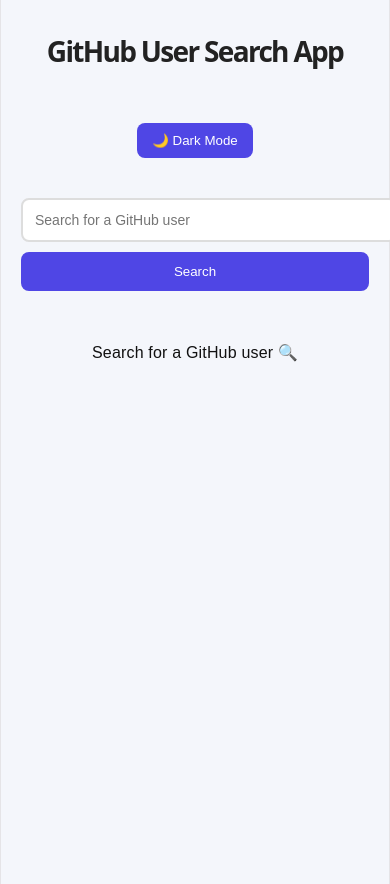
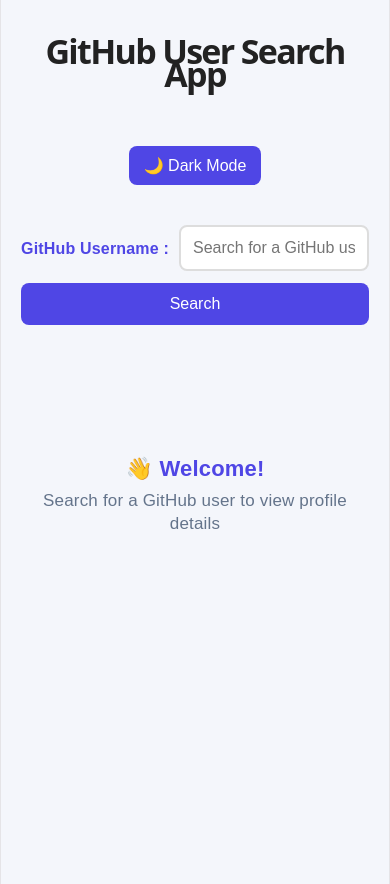
Before and after one commit to safaaAlnhal-cloud/github-search-app, a React (Vite) app: page / in a window 390 px wide. Built offline with nearby package versions, Linux system fonts and the light colour scheme.

Commit message:
feat: add theme persistence with useTheme hook

```diff
--- a/src/App.css
+++ b/src/App.css
@@ -11,23 +11,64 @@
   min-height: 100vh;
   background: #f4f6fb;
   color: #111;
+
+
+  font-size: 18px;
 }
 
 .title {
-  font-size: 40px;
+  font-size: 48px;
   font-weight: bold;
   margin-bottom: 60px;
   color: #222;
+}
+.empty-state {
+  text-align: center;
+  margin-top: 40px;
+  padding: 20px;
+  color: #64748b;
+}
+
+.empty-state h3 {
+  font-size: 22px;
+  margin-bottom: 8px;
+  color: #4f46e5;
+}
+.error-box {
+  background: #fee2e2;
+  color: #991b1b;
+  padding: 12px 16px;
+  border-radius: 8px;
+  margin-top: 10px;
+  font-weight: 500;
+}
+.loading {
+  margin-top: 15px;
+  font-weight: 500;
+  color: #4f46e5;
 }
 
 /* =======================
    SEARCH BOX
 ======================= */
-
 .search-box {
   display: flex;
+  gap: 12px;
+  align-items: center;
+  margin-bottom: 50px;
+}
+
+.input-group {
+  display: flex;
+  align-items: center;
   gap: 10px;
-  margin-bottom: 50px;
+}
+
+.input-label {
+  font-size: 16px;
+  font-weight: 600;
+  color: #4f46e5;
+  white-space: nowrap;
 }
 
 .search-box input {
@@ -35,24 +76,24 @@
   width: 280px;
   border: 2px solid #ddd;
   border-radius: 8px;
-  font-size: 14px;
+  font-size: 16px;
   outline: none;
   transition: 0.2s;
 }
-
 .search-box input:focus {
   border-color: #4f46e5;
   box-shadow: 0 0 0 3px rgba(79, 70, 229, 0.2);
 }
 
 .search-box button {
-  padding: 12px 18px;
+  padding: 12px 20px;
   border: none;
   border-radius: 8px;
   background: #4f46e5;
   color: white;
   cursor: pointer;
   transition: 0.2s;
+  font-size: 16px;
 }
 
 .search-box button:hover {
@@ -73,7 +114,8 @@
   width: 100%;
   max-width: 500px;
   box-shadow: 0 10px 25px rgba(0,0,0,0.1);
-  transition: 0.2s;
+  transition: 0.3s ease;
+  font-size: 18px;
 }
 
 .card:hover {
@@ -82,8 +124,8 @@
 }
 
 .card img {
-  width: 120px;
-  height: 120px;
+  width: 130px;
+  height: 130px;
   border-radius: 50%;
 }
 
@@ -105,12 +147,15 @@
   padding: 10px;
   background: white;
   border-radius: 8px;
+
+  font-size: 16px;
 }
 
-.stats {
+
+.stats p {
   padding: 8px 12px;
   border-radius: 10px;
-  font-size: 17px;
+  font-size: 16px;
   font-weight: 500;
   background: #f1f5f9;
 }
@@ -128,6 +173,7 @@
   background: #4f46e5;
   color: white;
   transition: 0.2s;
+  font-size: 16px;
 }
 
 .theme-btn:hover {
@@ -143,10 +189,17 @@
   background: #0f172a;
   color: white;
 }
-.app.dark .title{
+
+.app.dark .title {
   color: white;
 }
-
+.app.dark .input-label {
+  color: #c7d2fe;
+}
+.app.dark .error-box {
+  background: #c93030;
+  color: #fecaca;
+}
 
 .app.dark .card {
   background: #1e293b;
@@ -157,6 +210,7 @@
   background: #1e293b;
   border: 1px solid #334155;
   color: white;
+  font-size: 16px;
 }
 
 .app.dark .search-box input::placeholder {
@@ -171,6 +225,7 @@
   background: #334155;
   color: #e2e8f0;
 }
+
 .app.dark .card h2,
 .app.dark .card p {
   color: white;
@@ -183,7 +238,7 @@
 @media (max-width: 600px) {
 
   .title {
-    font-size: 28px;
+    font-size: 34px;
     text-align: center;
   }
 
@@ -195,6 +250,7 @@
   .search-box input,
   .search-box button {
     width: 100%;
+    font-size: 16px;
   }
 
   .card {
@@ -202,13 +258,16 @@
     align-items: center;
     text-align: center;
     width: 100%;
+    font-size: 17px;
   }
 
   .app {
     padding: 20px;
+    font-size: 17px;
   }
 
   .stats {
     justify-content: center;
+    font-size: 16px;
   }
 }
--- a/src/App.jsx
+++ b/src/App.jsx
@@ -3,6 +3,7 @@
 import UserCard from "./components/UserCard";
 import ThemeToggle from './components/ThemeToggle';
 import { fetchGitHubUser } from "./services/githubService";
+import { useTheme } from "./hooks/useTheme";
 import "./App.css";
 
 
@@ -12,17 +13,7 @@
    const [userData, setUserData] = useState(null)
    const [loading, setLoading] = useState(false)
    const [error, setError] = useState('')
-   const [theme, setTheme] = useState(() => {
-   const savedTheme = localStorage.getItem("theme")
-      if (savedTheme)
-        return savedTheme
-
-         return window.matchMedia("(prefers-color-scheme: dark)").matches? "dark" : "light"
-   })
-
-   useEffect(() => {
-    localStorage.setItem("theme", theme);
-      }, [theme]);
+   const { theme, setTheme } = useTheme();
 
    const fetchUserData = async () => {
      setUserData(null);
@@ -48,7 +39,11 @@
       setUserData(result.data)
      }
    } catch (err) {
-    setError("Something went wrong ❌")
+      if (err.name === "TypeError") {
+        setError("Network error ❌ Check your internet");
+     } else {
+       setError("Unexpected error ❌");
+     }
    } finally {
     setLoading(false)
    }
@@ -67,11 +62,19 @@
 
 
 
-    {loading && <p>Loading...</p>}
-    {error && <p style={{color: "red"}}>{error}</p>}
+    {loading && (
+      <div className="loading">
+         🔄 Searching GitHub...  </div>
+      )}
+    {error && (
+      <div className="error-box"> {error}</div>
+      )}
     {!userData && !loading && !error && (
-       <p>Search for a GitHub user 🔍</p>
-    )}
+     <div className="empty-state">
+       <h3>👋 Welcome!</h3>
+       <p>Search for a GitHub user to view profile details</p>
+     </div>
+)}
    {userData && <UserCard user={userData} />}
     </div>
   )
--- a/src/components/SearchBar.jsx
+++ b/src/components/SearchBar.jsx
@@ -1,16 +1,21 @@
 function SearchBar({ username, setUsername, onSearch, loading }) {
   return (
     <div className="search-box">
+       <div className="input-group">
+      <label htmlFor="username-input" className="input-label" >GitHub Username :</label>
+
       <input
+        id="username-input"
         type="text"
         placeholder="Search for a GitHub user"
         value={username}
         onChange={(e) => setUsername(e.target.value)}
         onKeyDown={(e) => {
-          if (e.key === "Enter" && !loading ) onSearch();
+          if (e.key === "Enter" && !loading && username.trim()) onSearch();
         }}
       />
-      <button onClick={onSearch} disabled={loading}>
+       </div>
+      <button onClick={onSearch} disabled={loading || !username.trim()}>
         {loading ? "Searching..." : "Search"}
       </button>
     </div>
--- /dev/null
+++ b/src/hooks/useTheme.js
@@ -0,0 +1,18 @@
+import { useState, useEffect } from "react";
+
+export function useTheme() {
+  const [theme, setTheme] = useState(() => {
+    const saved = localStorage.getItem("theme");
+    if (saved) return saved;
+
+    return window.matchMedia("(prefers-color-scheme: dark)").matches
+      ? "dark"
+      : "light";
+  });
+
+  useEffect(() => {
+    localStorage.setItem("theme", theme);
+  }, [theme]);
+
+  return { theme, setTheme };
+}
```
Also changed, not shown: src/hooks/useGitHubUser.js (added), src/hooks/useInput.js (added).
